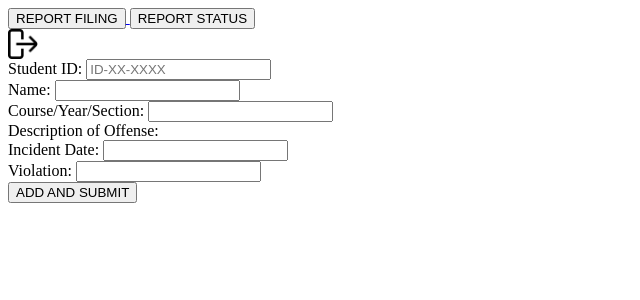
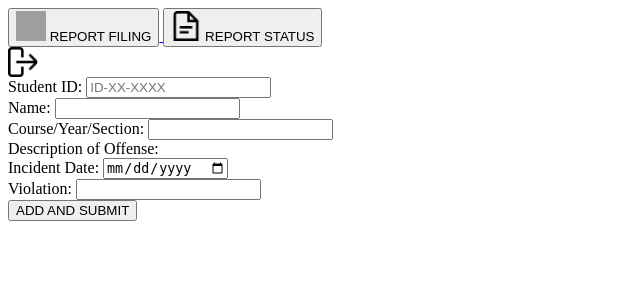
Before and after one commit to TacticianR1muru/CPET12L, a Django app: page /guardsearch/ in a window 1280 px wide. Shown: the top 300 px of the page, without its empty margins (0-640 px from the left). Run offline with Django 5.2, Linux system fonts and the light colour scheme; grey boxes are pictures that could not be loaded.

Commit message:
Add files via upload

```diff
--- a/Project_admin/Project/adminmod/templates/guard-instructormod/Guard Search 2.html
+++ b/Project_admin/Project/adminmod/templates/guard-instructormod/Guard Search 2.html
@@ -7,13 +7,13 @@
    <div class="button-group">
     <a href="{% url 'guardsearch2' %}">
     <button class="button">
-     <img alt="Icon" height="20" src="#" width="20"/>
+      <img src="{% static 'adminmod/images/foldericon.png' %}" alt="Profile  Picture Placeholder" height="30" width="30"/>
      REPORT FILING
     </button>
     </a>
     <a href="{% url 'notif' %}">
       <button class="button">
-       <img alt="Icon" height="20" src="#" width="20"/>
+        <img src="{% static 'adminmod/images/paper.png' %}" alt="Profile  Picture Placeholder" height="30" width="30"/>
        REPORT STATUS
       </button>
     </a>
@@ -42,7 +42,7 @@
     <div class="label">
      Incident Date
     </div>
-    <input type="text"/>
+    <input type="date"/>
     <div class="label">
      Violation Type:
     </div>
--- a/Project_admin/Project/adminmod/templates/guard-instructormod/Guard Search.html
+++ b/Project_admin/Project/adminmod/templates/guard-instructormod/Guard Search.html
@@ -4,11 +4,17 @@
     <div class="container">
         <div class="button-group">
             <a href="{% url 'guardsearch2' %}">
-                <button><i class="fas fa-times-circle"></i> REPORT FILING</button>
-               </a>
-               <a href="{% url 'notif' %}">
-                <button><i class="fas fa-times-circle"></i> REPORT STATUS</button>
-               </a>
+                <button class="button">
+                    <img src="{% static 'adminmod/images/foldericon.png' %}" alt="Profile  Picture Placeholder" height="30" width="30"/>
+                   REPORT FILING
+                  </button>
+                  </a>
+                  <a href="{% url 'notif' %}">
+                    <button class="button">
+                      <img src="{% static 'adminmod/images/paper.png' %}" alt="Profile  Picture Placeholder" height="30" width="30"/>
+                     REPORT STATUS
+                    </button>
+                  </a>
         </div>
         <div class="log-out">
             <a href="#">
@@ -32,7 +38,7 @@
         </div>
         <div class="form-group">
             <label for="incident-date">Incident Date:</label>
-            <input type="text" id="incident-date">
+            <input type="date" id="incident-date">
         </div>
         <div class="form-group">
             <label for="violation-type">Violation:</label>
```
Also changed, not shown: Project_admin/Project/adminmod/templates/guard-instructormod/Guard Notification.html (+11 -5 lines).
